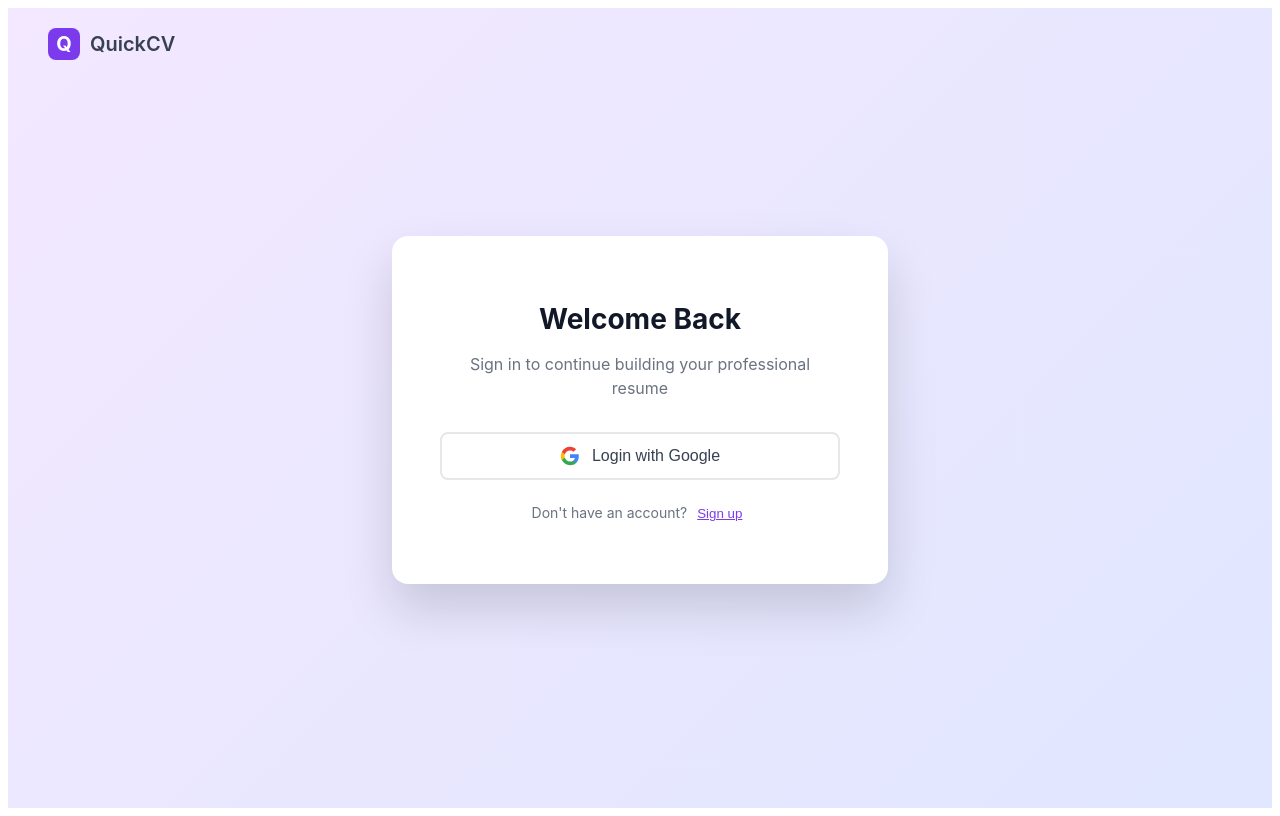
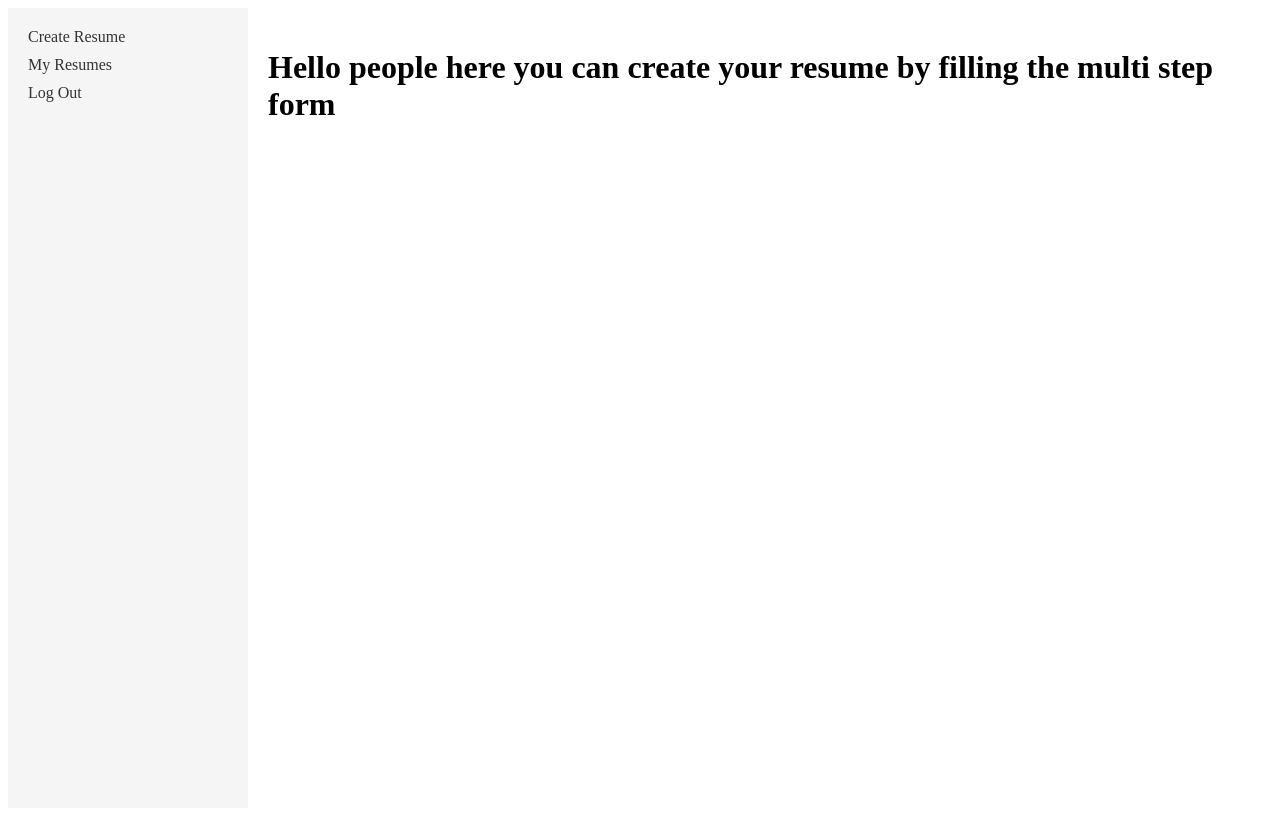
Before and after one commit to developervinit/QuickCV_Frontend, a React (Vite) app: page /home in a window 1280 px wide. Before the commit this address led to /login. Built offline with nearby package versions, Linux system fonts and the light colour scheme.

Commit message:
Add: create mainlayout and necessary links

```diff
--- a/src/components/common/header/Header.jsx
+++ b/src/components/common/header/Header.jsx
@@ -15,11 +15,11 @@ function Header() {
         <span>QuickCV</span>
       </div>
 
-      {/* <nav className={styles.nav}>
-        <a href="#" className={styles.navLink}>
+      <nav className={styles.nav}>
+        <a href="/home" className={styles.navLink}>
           Home
         </a>
-        <a href="#" className={styles.navLink}>
+        {/* <a href="#" className={styles.navLink}>
           Resume
         </a>
         <a href="#" className={styles.navLink}>
@@ -27,8 +27,8 @@ function Header() {
         </a>
         <a href="#" className={styles.navLink}>
           Prices
-        </a>
-      </nav> */}
+        </a> */}
+      </nav>
 
       <div className={styles.actions}>
         <button
--- /dev/null
+++ b/src/layouts/mainLayout/MainLayout.jsx
@@ -0,0 +1,25 @@
+import { Outlet, NavLink } from 'react-router-dom';
+// import Header from '../components/common/header/Header';
+import styles from './MainLayout.module.css'; // Import as CSS Module
+
+const MainLayout = () => {
+  return (
+    <div className={styles.layoutContainer}>
+      {/* <Header /> */}
+
+      <div className={styles.mainLayout}>
+        <aside className={styles.sidebar}>
+          <NavLink to="/home" className={styles.navLink}>Create Resume</NavLink>
+          <NavLink to="/settings" className={styles.navLink}>My Resumes</NavLink>
+          <NavLink to="/" className={styles.navLink}>Log Out</NavLink>
+        </aside>
+
+        <main className={styles.content}>
+          <Outlet /> {/* This will render child routes */}
+        </main>
+      </div>
+    </div>
+  );
+};
+
+export default MainLayout;
--- /dev/null
+++ b/src/layouts/mainLayout/Mainlayout.module.css
@@ -0,0 +1,33 @@
+.layoutContainer {
+  display: flex;
+  flex-direction: column;
+  height: 100vh;
+}
+
+.mainLayout {
+  display: flex;
+  flex: 1;
+}
+
+.sidebar {
+  width: 200px;
+  background-color: #f5f5f5;
+  padding: 20px;
+}
+
+.navLink {
+  display: block;
+  margin-bottom: 10px;
+  text-decoration: none;
+  color: #333;
+}
+
+.navLink.active {
+  font-weight: bold;
+  color: #007bff;
+}
+
+.content {
+  flex: 1;
+  padding: 20px;
+}
--- a/src/pages/Home.jsx
+++ b/src/pages/Home.jsx
@@ -1,5 +1,5 @@
 function Home(){
-    return(<h1>Hello people I am from Home</h1>)
+    return(<h1>Hello people here you can create your resume by filling the multi step form</h1>)
 }
 
 export default Home;
--- /dev/null
+++ b/src/pages/Settings.jsx
@@ -0,0 +1,5 @@
+function Settings(){
+    return(<h1>Hello people here you can download your resume</h1>)
+}
+
+export default Settings;
--- a/src/routes/AppRoutes.jsx
+++ b/src/routes/AppRoutes.jsx
@@ -2,23 +2,44 @@ import { Routes, Route } from 'react-router-dom';
 import LoginPage from '../pages/loginPage/LoginPage';
 import SignupPage from '../pages/signupPage/SignupPage';
 import Home from '../pages/Home';
+import Settings from '../pages/Settings';
 import LandingPage from '../pages/LandingPage/LandingPage';
 import NotFound from '../pages/NotFound';
 import ProtectedRoute from '../components/common/ProtectedRoute';
+import MainLayout from '../layouts/mainLayout/MainLayout';
 
 const AppRoutes = () => (
   <Routes>
+    {/* Public routes */}
     <Route path="/login" element={<LoginPage />} />
     <Route path="/signup" element={<SignupPage />} />
     <Route path="/" element={<LandingPage />}/>
-    <Route
+
+    {/* Protected routes with layout */}
+    {/* <Route
       path="/home"
       element={
         <ProtectedRoute>
           <Home />
         </ProtectedRoute>
       }
-    />
+    /> */}
+
+    <Route
+      element={
+
+          <MainLayout />
+
+      }
+    >
+      {/* All these routes will use MainLayout and be protected */}
+      <Route path="/home" element={<Home />} />
+      {/* Add more protected routes here */}
+      {/* <Route path="/dashboard" element={<Dashboard />} /> */}
+      <Route path="/settings" element={<Settings />} />
+    </Route>
+
+    {/* Catch-all route */}
     <Route path="*" element={<NotFound />} />
   </Routes>
 );
```
